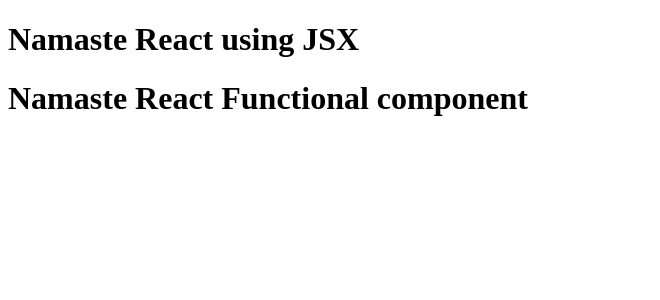
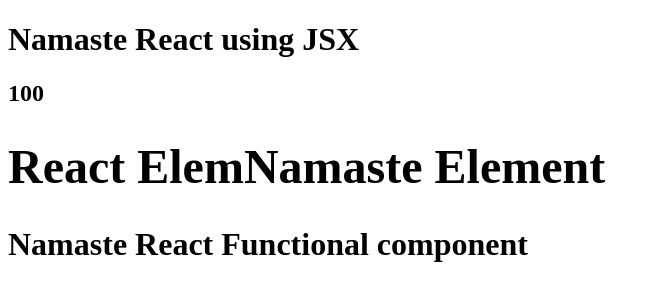
Before and after one commit to manasvishrivastava09/React-Projects, a React (Vite) app: page / in a window 1280 px wide. Shown: the top 300 px of the page, without its empty margins (0-660 px from the left). Built offline with nearby package versions, Linux system fonts and the light colour scheme.

Commit message:
javascript inside jsx {}

```diff
--- a/App.js
+++ b/App.js
@@ -8,12 +8,25 @@
     </h1>
     );
 
-const HeadingComponent=()=>(
+    const elem =<span>React Elem</span>;
+
+    const ElementReact=(
+        <h1 className="head" tabIndex="5">
+            {elem}
+        Namaste Element
+        </h1>
+    );
+    const test=100;
+
+    //Component Composition
+
+    const HeadingComponent=()=>(
     <div id="container">
         <Title/>
+        <h2>{test}</h2>
+        <h2>{ElementReact}</h2>
         <h1>Namaste React Functional component</h1>
     </div>
-
 );
 
 const root = ReactDOM.createRoot
```
